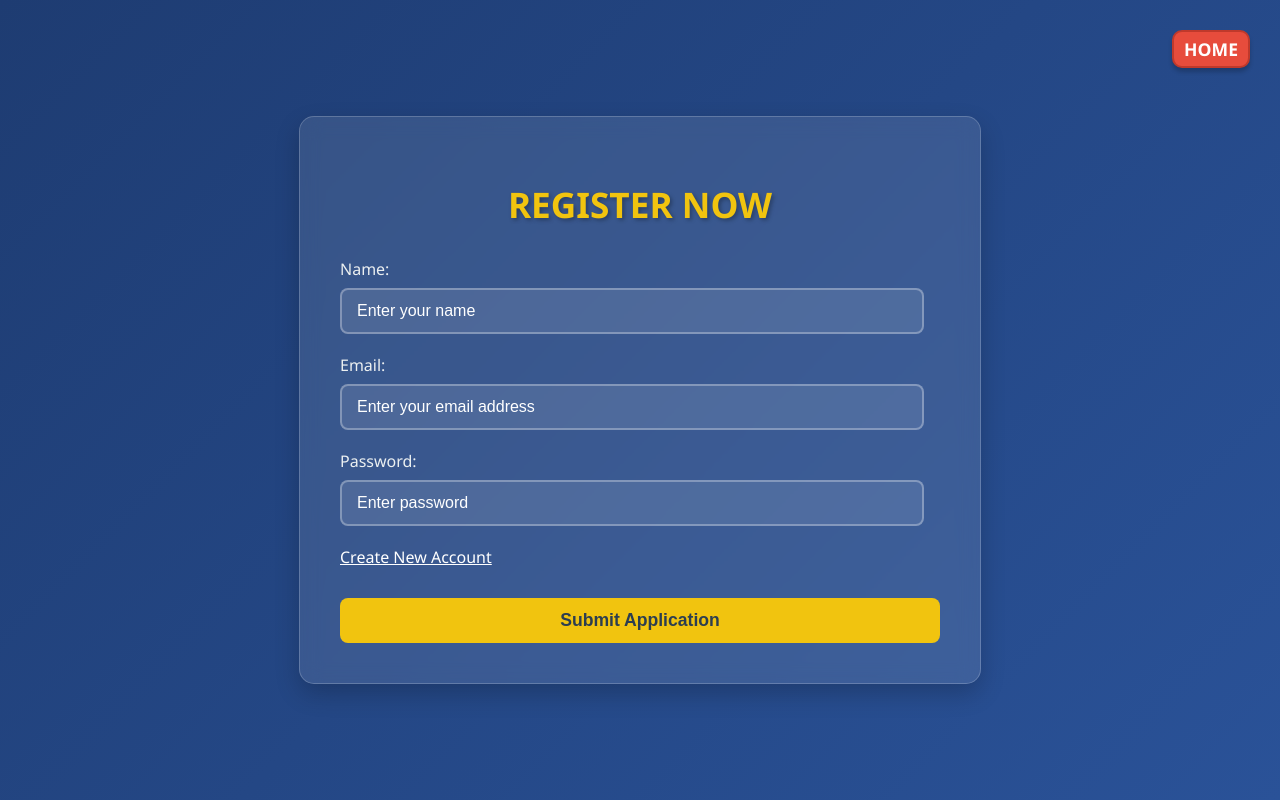
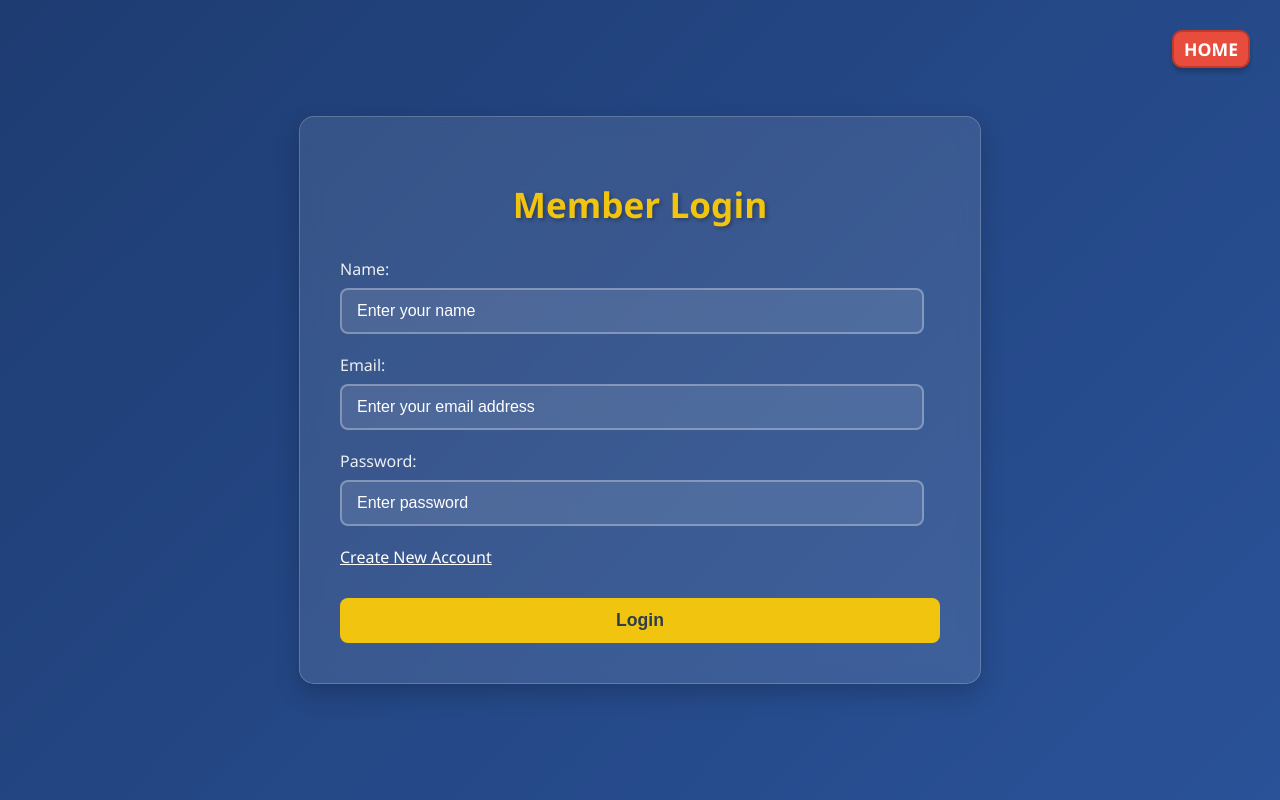
Before and after one commit to kavish310107/DTI-project, a plain HTML site: page member_login.html in a window 1280 px wide. Drawn offline with Linux system fonts and the light colour scheme.

Commit message:
Login page changes

```diff
--- a/login.css
+++ b/login.css
@@ -131,3 +131,6 @@ input[type="date"] {
 .form-group a{
     color: white;
 }
+.form-group a:hover{
+color: #f1c40f;
+}
--- a/member_login.html
+++ b/member_login.html
@@ -3,14 +3,14 @@
 <head>
     <meta charset="UTF-8">
     <meta name="viewport" content="width=device-width, initial-scale=1.0">
-    <title>Member Registration</title>
+    <title>Member Login</title>
     <link rel="stylesheet" href="login.css">
 </head>
 <body>
     <div class="home-button"> <a id="name" href="index.html">HOME</a></div>
 
     <div class="registration-container">
-        <h1>REGISTER NOW</h1>
+        <h1>Member Login</h1>
         <form onsubmit="return formsubmit()">
             <div class="form-group">
                 <label for="name">Name:</label>
@@ -28,7 +28,7 @@
                 <a href="newmemberlogin.html">Create New Account</a>
             </div>
 
-            <input type="submit" value="Submit Application" class="submit">
+            <input type="submit" value="Login" class="submit">
         </form>
     </div>
     <script>
```
